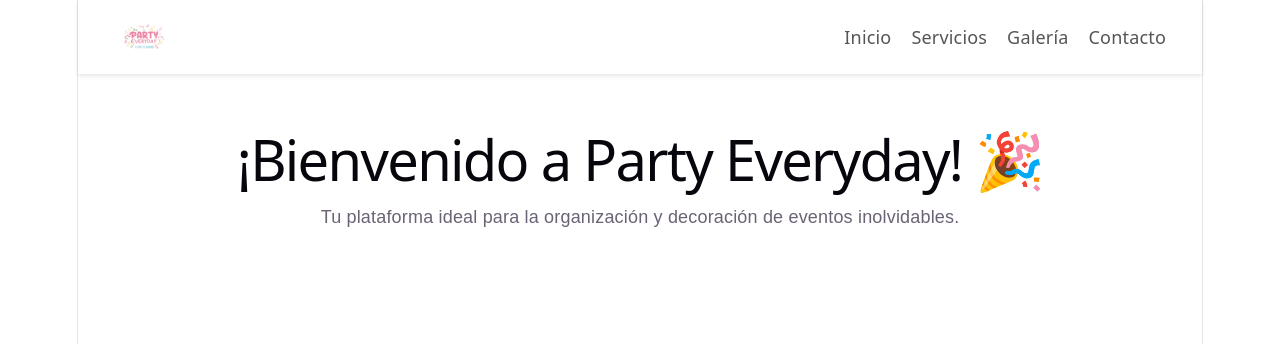
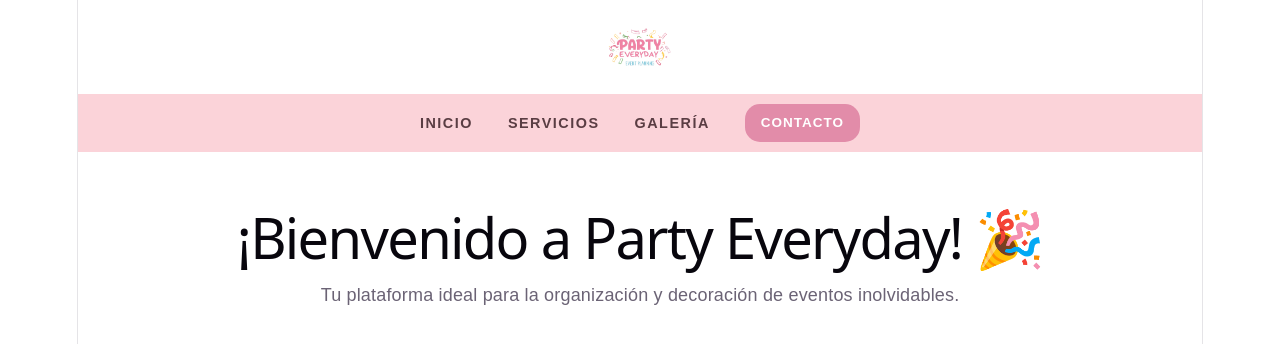
Before and after one commit to valeriacampu78-svg/Partyeveryday_Proyecto_final, a React app in the folder Frontend/: page / in a window 1280 px wide. Shown: the top 344 px of the page. Built offline with nearby package versions, Linux system fonts and the light colour scheme; the HTML template or start-up script is replaced by a standard one.

Commit message:
Edicion del NavBar 1.0

```diff
--- a/Frontend/src/Componentes/Navbar.jsx
+++ b/Frontend/src/Componentes/Navbar.jsx
@@ -3,29 +3,51 @@ import logo from '../assets/logo.png';
 
 function Navbar() {
   return (
-    <nav style={{
-      display: 'flex',
-      justifyContent: 'space-between',
-      alignItems: 'center',
-      padding: '0.8rem 2rem',
-      backgroundColor: '#fff',
-      boxShadow: '0 2px 4px rgba(0,0,0,0.1)',
-      flexWrap: 'wrap'
-    }}>
-      <div style={{ display: 'flex', alignItems: 'center' }}>
+    <header style={{ width: '100%', fontFamily: 'sans-serif' }}>
+
+      {/* 1. Parte superior blanca con el logo centrado */}
+      <div style={{
+        backgroundColor: '#ffffff',
+        display: 'flex',
+        justifyContent: 'center',
+        padding: '12px 0'
+      }}>
         <img
           src={logo}
           alt="Party Everyday Logo"
-          style={{ height: '45px', width: 'auto', borderRadius: '50%' }}
+          style={{ height: '70px', width: 'auto', objectFit: 'contain' }}
         />
       </div>
-      <div style={{ display: 'flex', gap: '20px', cursor: 'pointer', fontWeight: '500', color: '#555' }}>
-        <span>Inicio</span>
-        <span>Servicios</span>
-        <span>Galería</span>
-        <span>Contacto</span>
-      </div>
-    </nav>
+
+      {/* 2. Barra de menú con tu color rosado pastel */}
+      <nav style={{
+        display: 'flex',
+        justifyContent: 'center',
+        alignItems: 'center',
+        gap: '35px',
+        padding: '10px 20px',
+        backgroundColor: '#fbd3d9',
+      }}>
+        <span style={{ cursor: 'pointer', fontSize: '0.8rem', fontWeight: '600', color: '#5a3d43', letterSpacing: '1.5px' }}>INICIO</span>
+        <span style={{ cursor: 'pointer', fontSize: '0.8rem', fontWeight: '600', color: '#5a3d43', letterSpacing: '1.5px' }}>SERVICIOS</span>
+        <span style={{ cursor: 'pointer', fontSize: '0.8rem', fontWeight: '600', color: '#5a3d43', letterSpacing: '1.5px' }}>GALERÍA</span>
+
+        {/* Botón resaltado como en tu referencia */}
+        <span style={{
+          cursor: 'pointer',
+          fontSize: '0.75rem',
+          fontWeight: 'bold',
+          color: '#ffffff',
+          backgroundColor: '#e28ca9',
+          padding: '6px 16px',
+          borderRadius: '15px',
+          letterSpacing: '1px'
+        }}>
+          CONTACTO
+        </span>
+      </nav>
+
+    </header>
   );
 }
 
```
